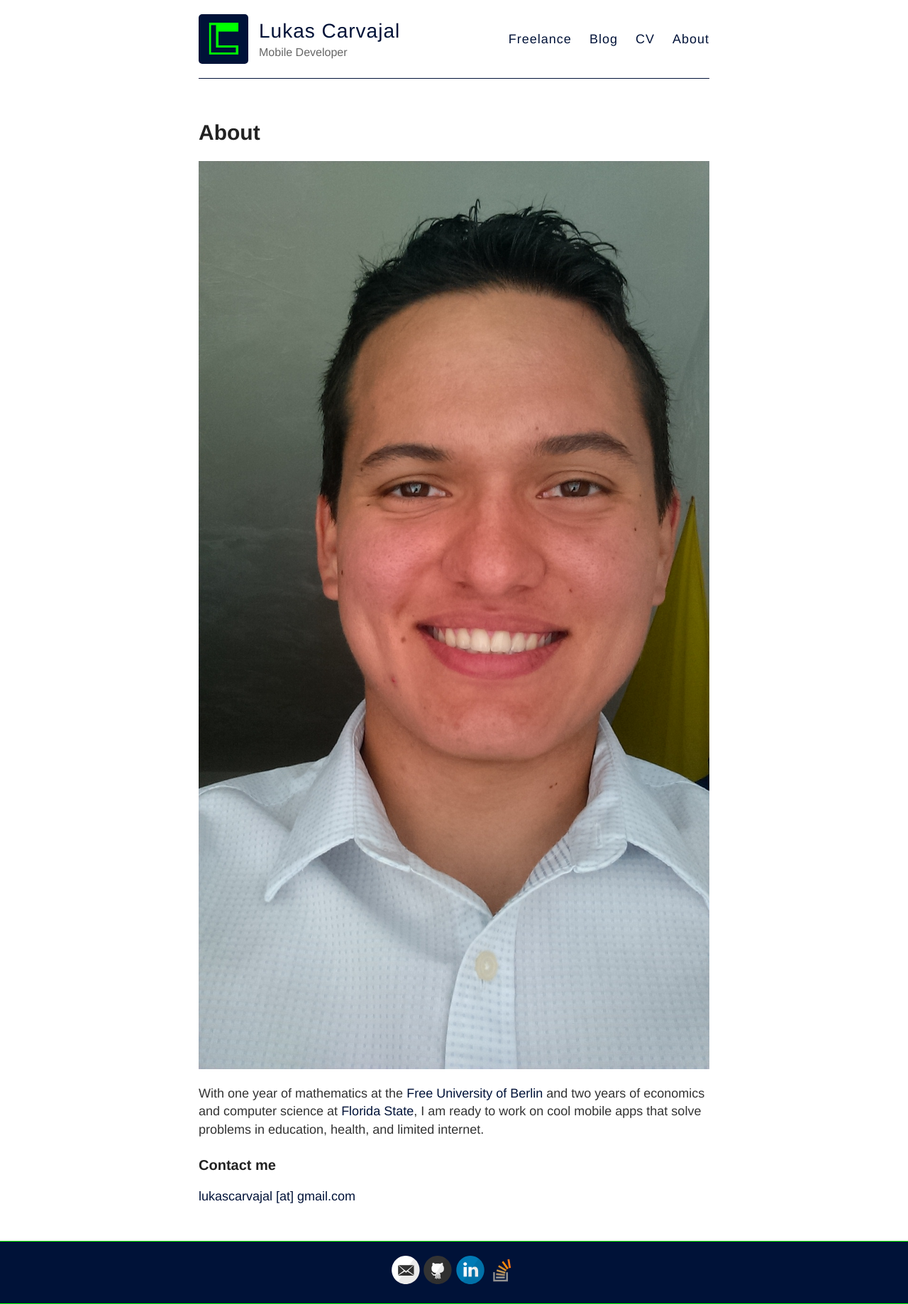
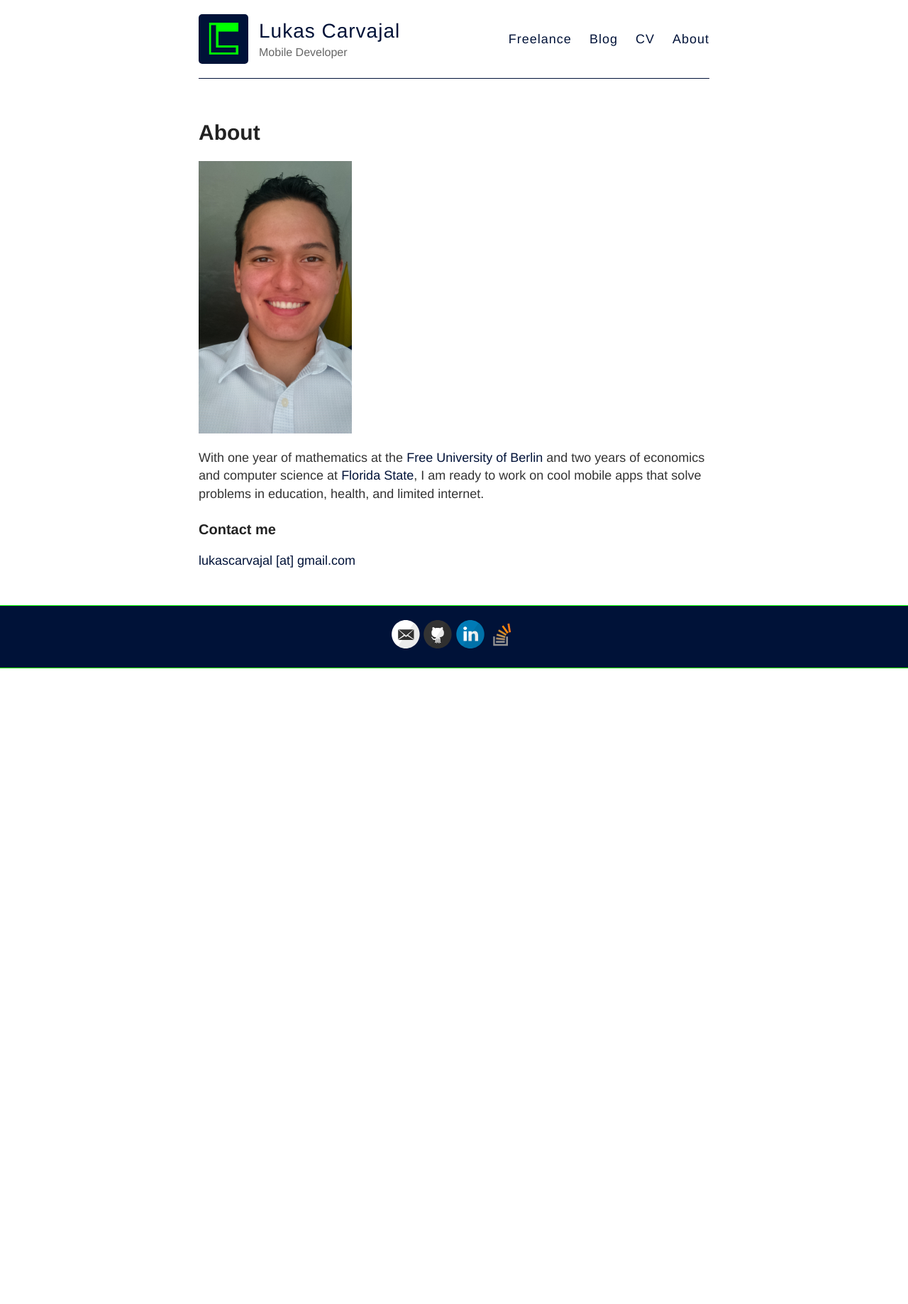
Before and after one commit to Lcarvajal/Lcarvajal.github.io, a Jekyll site: the page built from about.md, in a window 1280 px wide. Shown: the whole page at 71% size. Built offline with Jekyll 4.4.1, drawn with Linux system fonts in a browser that asks for light colours; Markdown is read by kramdown in place of the engine named in the settings; after the commit the page ends 942 px from its top, so only the background shows below that.

Commit message:
add photo of me site/images

```diff
--- a/about.md
+++ b/about.md
@@ -4,7 +4,7 @@
 permalink: /about/
 ---
 
-<img class="img-responsive" src="../images/me.jpg" alt="me"/>
+<img class="img-responsive" src="../images/me.jpg" alt="me" width="30%" />
 
 With one year of mathematics at the <a href="https://en.wikipedia.org/wiki/Free_University_Berlin" target="_blank">Free University of Berlin</a> and two years of economics and computer science at <a href="https://en.wikipedia.org/wiki/Florida_State_University" target="_blank">Florida State</a>, I am ready to work on cool mobile apps that solve problems in education, health, and limited internet.
 
```
